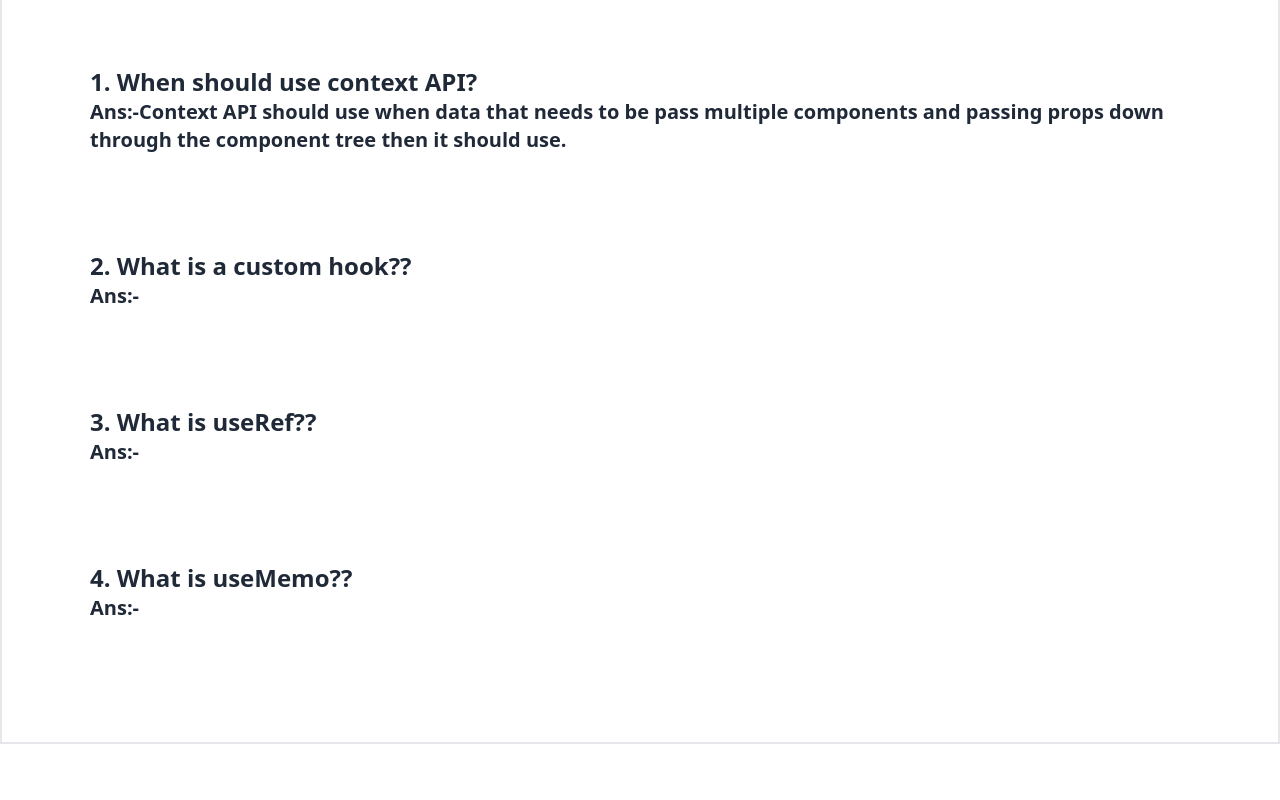
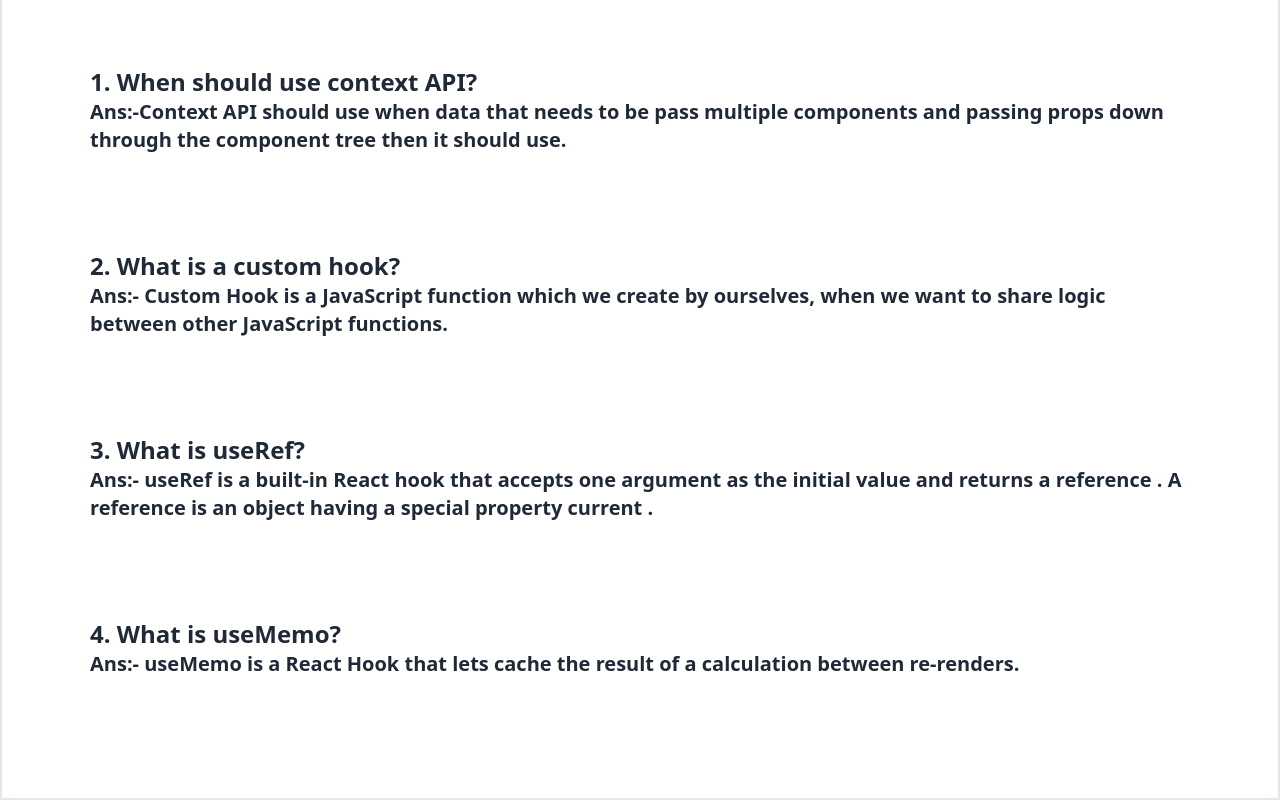
Before and after one commit to sohagrana921/Job-hunter, a React (Vite) app: page /blog in a window 1280 px wide. Shown: the part 440-1240 px from the top of the page. Before the commit the page ends 1184 px from the top, so only its background shows below. Built offline with nearby package versions, Linux system fonts and the light colour scheme.

Commit message:
ans all question done

```diff
--- a/src/Components/Banner.jsx
+++ b/src/Components/Banner.jsx
@@ -4,7 +4,7 @@
 const Banner = () => {
   return (
     <div className="my-container">
-      <div className="md:flex justify-between my-12">
+      <div className="md:flex justify-between mb-12">
         <div>
           <h1 className="text-7xl font-bold ">
             One Step <br /> Closer To Your <br />
--- a/src/Components/Blog.jsx
+++ b/src/Components/Blog.jsx
@@ -22,21 +22,34 @@
           </p>
         </div>
         <div className=" mt-4 p-10">
-          <h3 className="text-2xl font-bold">2. What is a custom hook??</h3>
+          <h3 className="text-2xl font-bold">2. What is a custom hook?</h3>
           <p className="text-xl font-semibold">
-            Ans:- <span></span>
+            Ans:-{" "}
+            <span>
+              Custom Hook is a JavaScript function which we create by ourselves,
+              when we want to share logic between other JavaScript functions.
+            </span>
           </p>
         </div>
         <div className=" mt-4 p-10">
-          <h3 className="text-2xl font-bold">3. What is useRef??</h3>
+          <h3 className="text-2xl font-bold">3. What is useRef?</h3>
           <p className="text-xl font-semibold">
-            Ans:- <span></span>
+            Ans:-{" "}
+            <span>
+              useRef is a built-in React hook that accepts one argument as the
+              initial value and returns a reference . A reference is an object
+              having a special property current .
+            </span>
           </p>
         </div>
         <div className=" mt-4 p-10">
-          <h3 className="text-2xl font-bold">4. What is useMemo??</h3>
+          <h3 className="text-2xl font-bold">4. What is useMemo?</h3>
           <p className="text-xl font-semibold">
-            Ans:- <span></span>
+            Ans:-{" "}
+            <span>
+              useMemo is a React Hook that lets cache the result of a
+              calculation between re-renders.
+            </span>
           </p>
         </div>
       </div>
--- a/src/Components/JobDetails.jsx
+++ b/src/Components/JobDetails.jsx
@@ -1,7 +1,9 @@
 import React, { useEffect, useState } from "react";
-import { useLoaderData } from "react-router-dom";
+import { useLoaderData, useParams } from "react-router-dom";
 
 const JobDetails = () => {
+  const data = useParams();
+  console.log(data);
   return (
     <div>
       <h1 className="page-title">Job Details</h1>
```
